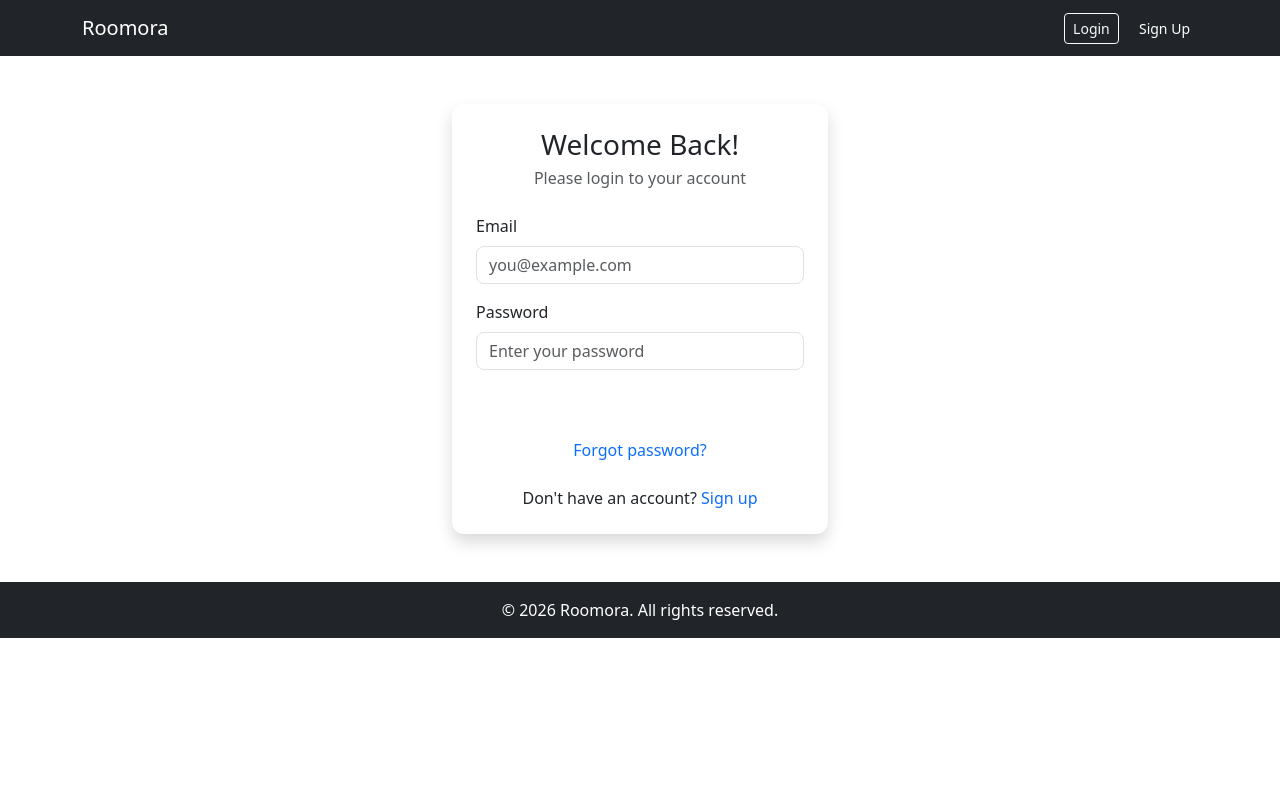
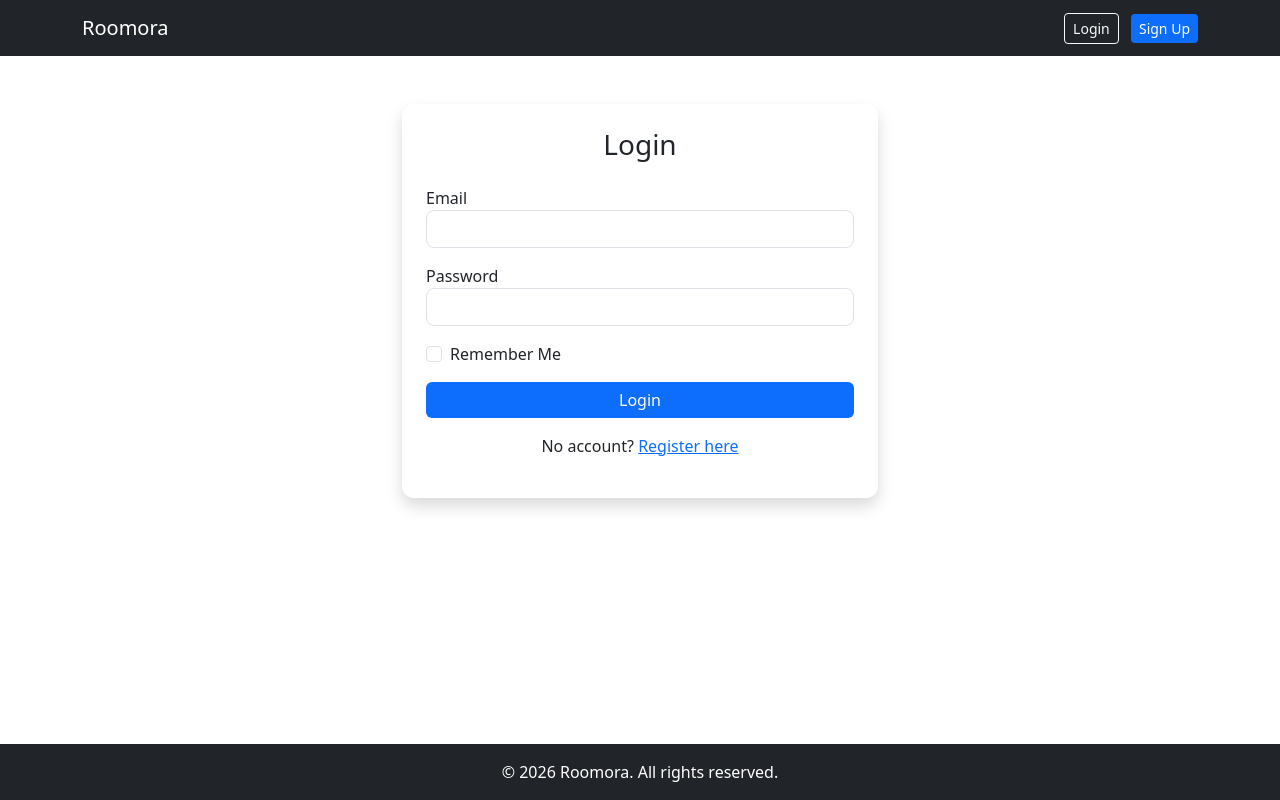
Before and after one commit to Royaltie-byte/Roomora, a PHP site: page /login.php in a window 1280 px wide. Run offline with PHP 8.4, Linux system fonts and the light colour scheme.

Commit message:
Changes made

```diff
--- a/assets/css/style.css
+++ b/assets/css/style.css
@@ -1,3 +1,25 @@
+html,
+body {
+    height: 100%;
+    margin: 0;
+    padding: 0;
+}
+
+body {
+    display: flex;
+    flex-direction: column;
+    min-height: 100vh;
+}
+
+.container {
+    flex: 1 0 auto;
+}
+
+footer {
+    flex-shrink: 0;
+    width: 100%;
+}
+
 .card {
     border: none;
     border-radius: 12px;
@@ -9,14 +31,15 @@
     transform: translateY(-5px);
     box-shadow: 0 10px 25px rgba(0, 0, 0, 0.15);
 }
+
 .btn-primary {
-    background-color: var(--primary-color);
     border: none;
 }
 
 .btn-primary:hover {
     background-color: #1f618d;
 }
+
 .card form input {
     border-radius: 8px;
 }
--- a/login.php
+++ b/login.php
@@ -1,102 +1,102 @@
 <?php
-session_start();
-require 'db.php';
+include("includes/header.php");
 
-?>
-<?php include("includes/header.php"); ?>
+if (isset($_SESSION['user_id'])) {
+    header("Location: dashboard.php");
+    exit();
+}
 
-<div class="container mt-5" style="max-width: 400px;">
-    <div class="card shadow p-4">
-        <!-- Welcome message -->
-        <h3 class="text-center mb-1">Welcome Back!</h3>
-        <p class="text-center text-muted mb-4">Please login to your account</p>
+if (!isset($_SESSION['user_id']) && isset($_COOKIE['remember_token'])) {
+    require_once 'includes/config.php';
 
+    $token = $_COOKIE['remember_token'];
+    $result = $db->query("SELECT u.* FROM users u JOIN remember_tokens rt ON u.id = rt.user_id WHERE rt.token = '$token' AND rt.expires_at > NOW()");
 
+    if ($result->num_rows == 1) {
+        $user = $result->fetch_assoc();
+        $_SESSION['user_id'] = $user['id'];
+        $_SESSION['user_name'] = $user['full_name'];
+        header("Location: dashboard.php");
+        exit();
+    }
+}
 
-        <!--the authentication process-->
+$error = '';
 
-<?php
-if($_SERVER['REQUEST_METHOD'] == 'POST'){
-    $email = htmlspecialchars($_POST['email']);
-    $password = htmlspecialchars($_POST['password']);
+if ($_SERVER['REQUEST_METHOD'] == 'POST') {
+    $email = $_POST['email'];
+    $password = $_POST['password'];
+    $remember = isset($_POST['remember']) ? true : false;
 
-    //checking whether the email is in the database.
-    $query = "SELECT *FROM customers WHERE email = '$email' ";
+    require_once 'includes/config.php';
 
-    $result = mysqli_query($db,$query);
+    $result = $db->query("SELECT * FROM users WHERE email = '$email'");
+    if ($result->num_rows == 1) {
+        $user = $result->fetch_assoc();
+        if (password_verify($password, $user['password'])) {
+            $_SESSION['user_id'] = $user['id'];
+            $_SESSION['user_name'] = $user['full_name'];
 
-    if(mysqli_num_rows($result)==1){
-        $user = mysqli_fetch_assoc($result);
-        $_SESSION['id'] = $user['id'];
-        $_SESSION['name'] = $user['full_name'];
-        $_SESSION['email'] = $user['email'];
+            if ($remember) {
+                $token = bin2hex(random_bytes(32));
+                $expires = date('Y-m-d H:i:s', strtotime('+30 days'));
 
-        if(password_verify($password,$user['password'])){
+                $db->query("DELETE FROM remember_tokens WHERE user_id = " . $user['id']);
+
+                $db->query("INSERT INTO remember_tokens (user_id, token, expires_at) VALUES (" . $user['id'] . ", '$token', '$expires')");
+
+                setcookie('remember_token', $token, [
+                    'expires' => time() + (86400 * 30),
+                    'path' => '/',
+                    'domain' => '',
+                    'secure' => false,
+                    'httponly' => true,
+                    'samesite' => 'Lax'
+                ]);
+            }
+
             header("Location: dashboard.php");
             exit();
-        }else{
-            $error = "Incorrect password, please try again.";
+        } else {
+            $error = "Invalid password";
         }
-
-
-    }else{
-        $error = "That email does not exist, sign up if you don't have an account.";
+    } else {
+        $error = "Email not found";
     }
 }
 ?>
 
-        <!--Error Message-->
-        <?php if(isset($error)) : ?>
-            <div class="alert alert-danger">
-                <?php echo $error;?>
-            </div>
+<div class="container mt-5" style="max-width: 500px;">
+    <div class="card shadow p-4">
+        <h3 class="text-center mb-4">Login</h3>
+
+        <?php if ($error): ?>
+            <div class="alert alert-danger"><?php echo $error; ?></div>
         <?php endif; ?>
 
-        <!-- Login form -->
-        <form method="POST" action="login.php">
+        <form method="POST">
+            <div class="mb-3">
+                <label>Email</label>
+                <input type="email" name="email" class="form-control" required>
+            </div>
 
             <div class="mb-3">
-                <label for="email" class="form-label">Email</label>
-                <input
-                    type="email"
-                    id="email"
-                    name="email"
-                    class="form-control"
-                    placeholder="you@example.com"
-                    required
-                >
+                <label>Password</label>
+                <input type="password" name="password" class="form-control" required>
             </div>
 
-
-            <div class="mb-3">
-                <label for="password" class="form-label">Password</label>
-                <input
-                    type="password"
-                    id="password"
-                    name="password"
-                    class="form-control"
-                    placeholder="Enter your password"
-                    required
-                >
+            <div class="mb-3 form-check">
+                <input type="checkbox" name="remember" class="form-check-input" id="rememberCheck">
+                <label class="form-check-label" for="rememberCheck">Remember Me</label>
             </div>
 
-
             <button type="submit" class="btn btn-primary w-100">Login</button>
-
-
-            <div class="text-center mt-3">
-                <a href="forgot-password.php" class="text-decoration-none">Forgot password?</a>
-            </div>
         </form>
 
-        <!-- Sign up link -->
-        <div class="text-center mt-4">
-            <span>Don't have an account? </span>
-            <a href="register.php" class="text-decoration-none">Sign up</a>
-        </div>
+        <p class="text-center mt-3">
+            No account? <a href="register.php">Register here</a>
+        </p>
     </div>
 </div>
 
-
-
 <?php include("includes/footer.php"); ?>
```
Also changed, not shown: includes/config.php (added, +15 -0 lines), index.php (+23 -3 lines), logout.php (+33 -4 lines), my-bookings.php (added, +53 -0 lines), property-details.php (added, +87 -0 lines).
